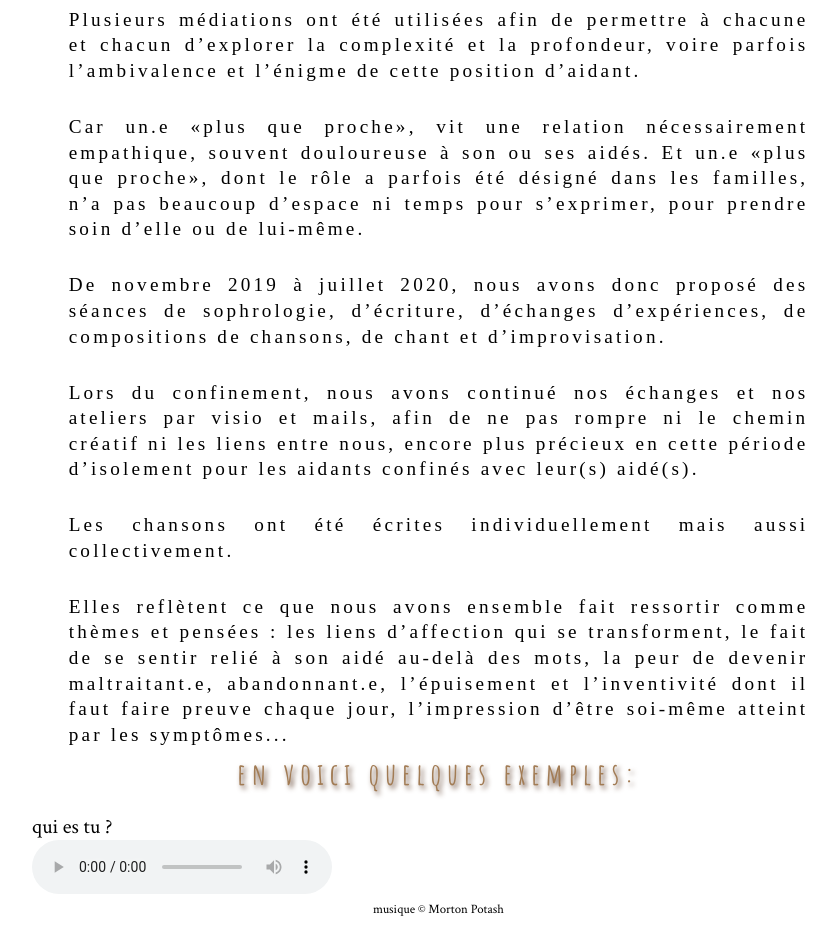
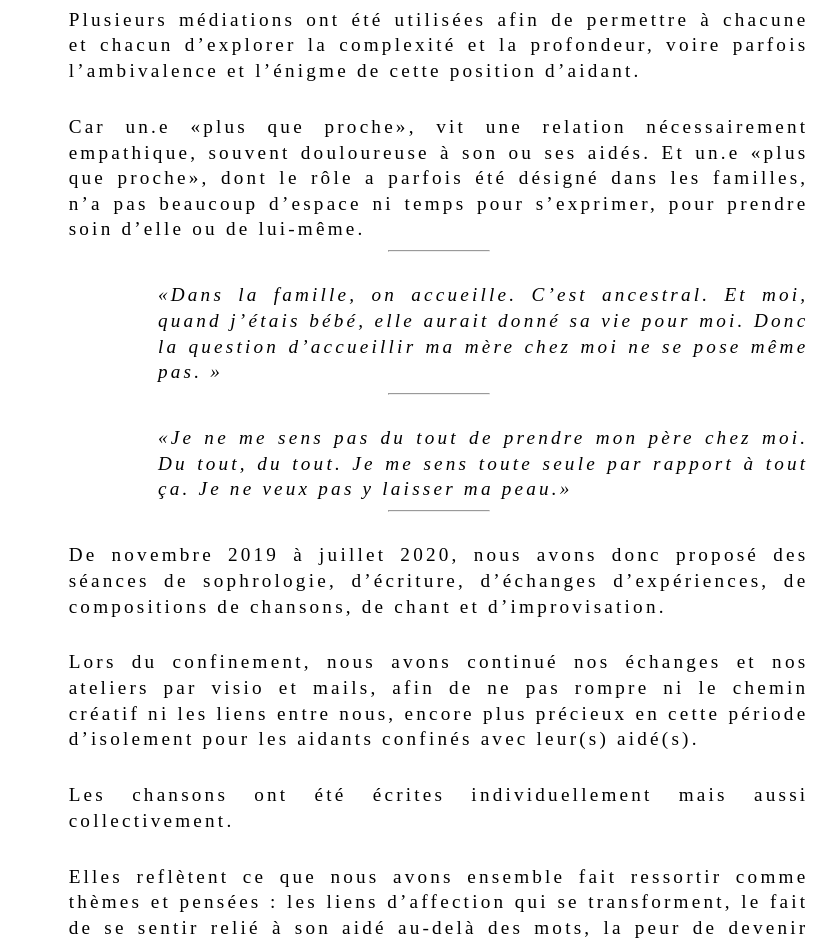
Before and after one commit to leshnik/revertouthaut, a Jekyll site: the page built from les-plus-que-proches.md, in a window 1280 px wide. Shown: the part 520-1463 px from the top of the page, without its empty margins (178-1014 px from the left). Built offline with Jekyll 4.4.1, drawn with Linux system fonts in a browser that asks for light colours; some of the changed text lies outside the part shown.

Commit message:
new class=quote for citations and change their place

```diff
--- a/css/sidebar.css
+++ b/css/sidebar.css
@@ -94,6 +94,15 @@
   letter-spacing: 0.2rem;
   line-height: 1.6rem;
   margin: 0.5rem 5%;
+  text-align: justify;
+  padding: 1.4rem 2rem 0rem 2rem;
+}
+.quote {
+  font-family: serif;
+  font-size: 1.2rem;
+  letter-spacing: 0.2rem;
+  line-height: 1.6rem;
+  margin: 0.5rem 5% 0.5rem 15%;
   text-align: justify;
   padding: 1.4rem 2rem 0rem 2rem;
 }
--- a/les-plus-que-proches.md
+++ b/les-plus-que-proches.md
@@ -15,6 +15,12 @@ tags: [aidants, journée nationale des aidants]
 
 <p class="intro-text">Car un.e «plus que proche», vit une relation nécessairement empathique, souvent douloureuse à son ou ses aidés. Et un.e «plus que proche», dont le rôle a parfois été désigné dans les familles, n’a pas beaucoup d’espace ni temps pour s’exprimer, pour prendre soin d’elle ou de lui-même.
 </p>
+
+<hr style="margin:auto">
+<p class="quote"><em>«Dans la famille, on accueille. C’est ancestral. Et moi, quand j’étais bébé, elle aurait donné sa vie pour moi. Donc la question d’accueillir ma mère chez moi ne se pose même pas. »</em></p>
+<hr style="margin:auto">
+<p class="quote"><cite>«Je ne me sens pas du tout de prendre mon père chez moi. Du tout, du tout. Je me sens toute seule par rapport à tout ça. Je ne veux pas y laisser ma peau.»</cite></p>
+<hr style="margin:auto">
 
 <p class="intro-text">De novembre 2019 à juillet 2020, nous avons donc proposé des séances de sophrologie, d’écriture, d’échanges d’expériences, de compositions de chansons, de chant et d’improvisation.
 </p>
@@ -66,10 +72,7 @@ tags: [aidants, journée nationale des aidants]
 <div class="center-big-block"><img src="https://res.cloudinary.com/dnxcesebo/image/upload/f_auto,q_auto,w_800/v1601731857/gatsby-cloudinary/aidante_aimante_p2.png"></div>
 
 <p class="intro-text">Cet atelier ayant été fructueux et répondant à une demande et une nécessité très actuelle, nous proposons à partir de décembre 2020 et jusqu’en juin 2022, un nouveau cycle «Aidants, Aimants», d’accompagnement créatif, ouvert à toutes sortes d’aidants.
-<ul>
-  <li><a style="color: #29c" href="/aidants-aimants">●&nbsp;aidants, aimants</a></li>
-</ul></p>
-<hr style="margin:auto">
-<p class="intro-text"><cite>«Dans la famille, on accueille. C’est ancestral. Et moi, quand j’étais bébé, elle aurait donné sa vie pour moi. Donc la question d’accueillir ma mère chez moi ne se pose même pas. »</cite></p>
-<hr style="margin:auto">
-<p class="intro-text"><cite>«Je ne me sens pas du tout de prendre mon père chez moi. Du tout, du tout. Je me sens toute seule par rapport à tout ça. Je ne veux pas y laisser ma peau.»</cite></p>
+</p>
+<ul style="text-align: right">
+  <li><a style="color: #29c; font-size:2rem" href="/aidants-aimants">●&nbsp;aidants, aimants</a></li>
+</ul>
```
